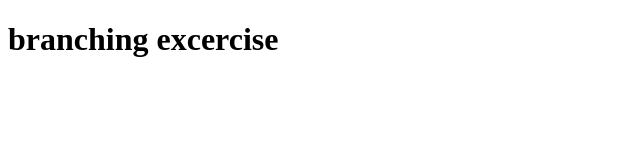
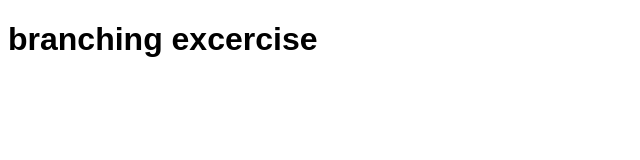
Before and after one commit to scrapdiver/git-branching, a plain HTML site: page index.html in a window 1280 px wide. Shown: the whole page, without its empty margins (0-640 px from the left). Drawn offline with Linux system fonts and the light colour scheme.

Commit message:
basic style sheet

```diff
--- a/index.html
+++ b/index.html
@@ -3,6 +3,7 @@
 <head>
     <meta charset="UTF-8">
     <meta name="viewport" content="width=device-width, initial-scale=1.0">
+    <link rel="stylesheet" href="/style.css">
     <title>Document</title>
 </head>
 <body>
--- /dev/null
+++ b/style.css
@@ -0,0 +1,3 @@
+h1 {
+    font-family: Arial, Helvetica, sans-serif;
+}
```
